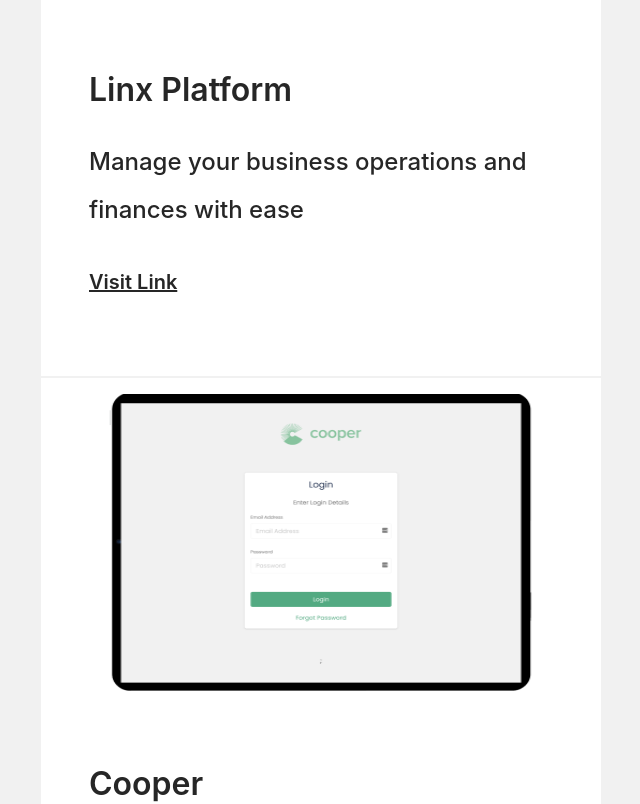
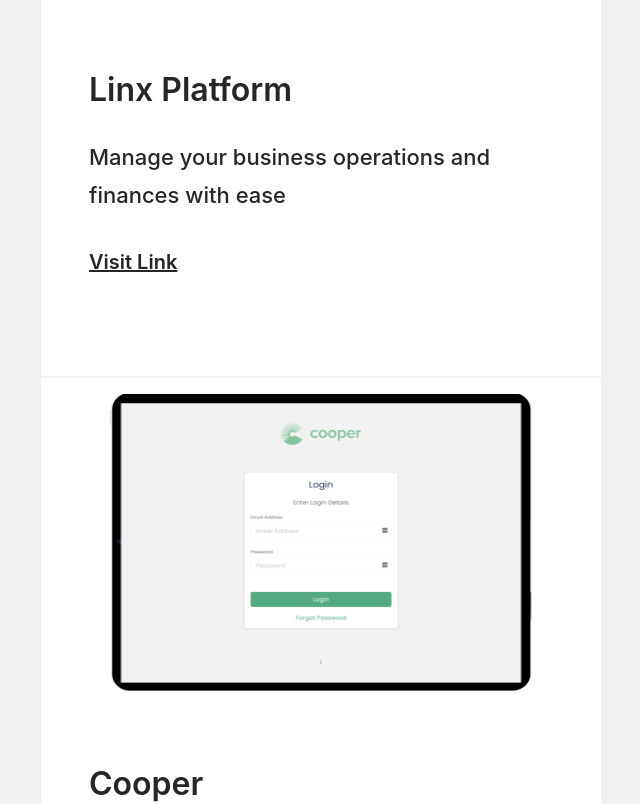
Before and after one commit to FaithChinonso/PERSONAL-WEBSITE, a React (Create React App) app: page / in a window 1280 px wide. Shown: the part 1120-1924 px from the top of the page, without its empty margins (63-703 px from the left). Built offline with nearby package versions, Linux system fonts and the light colour scheme; a web font is replaced by a local one.

Commit message:
added color

```diff
--- a/src/component/View/ProfessionalProjects.js
+++ b/src/component/View/ProfessionalProjects.js
@@ -33,7 +33,7 @@
             <img src={pro.img} className="projectImage" />
             <div className="flex">
               <div className="title">{pro.name}</div>
-              <div className="description">{pro.des}</div>
+              <div className="descriptionn">{pro.des}</div>
               {pro.link === "" ? (
                 <div className="link">Coming Soon</div>
               ) : (
--- a/src/index.css
+++ b/src/index.css
@@ -101,6 +101,12 @@
   font-weight: 500;
   font-size: 24px;
   line-height: 48px;
+}
+.descriptionn {
+  font-weight: 500;
+  font-size: 22px;
+  line-height: 38px;
+  color: #262626;
 }
 .introLink {
   font-weight: 600;
```
